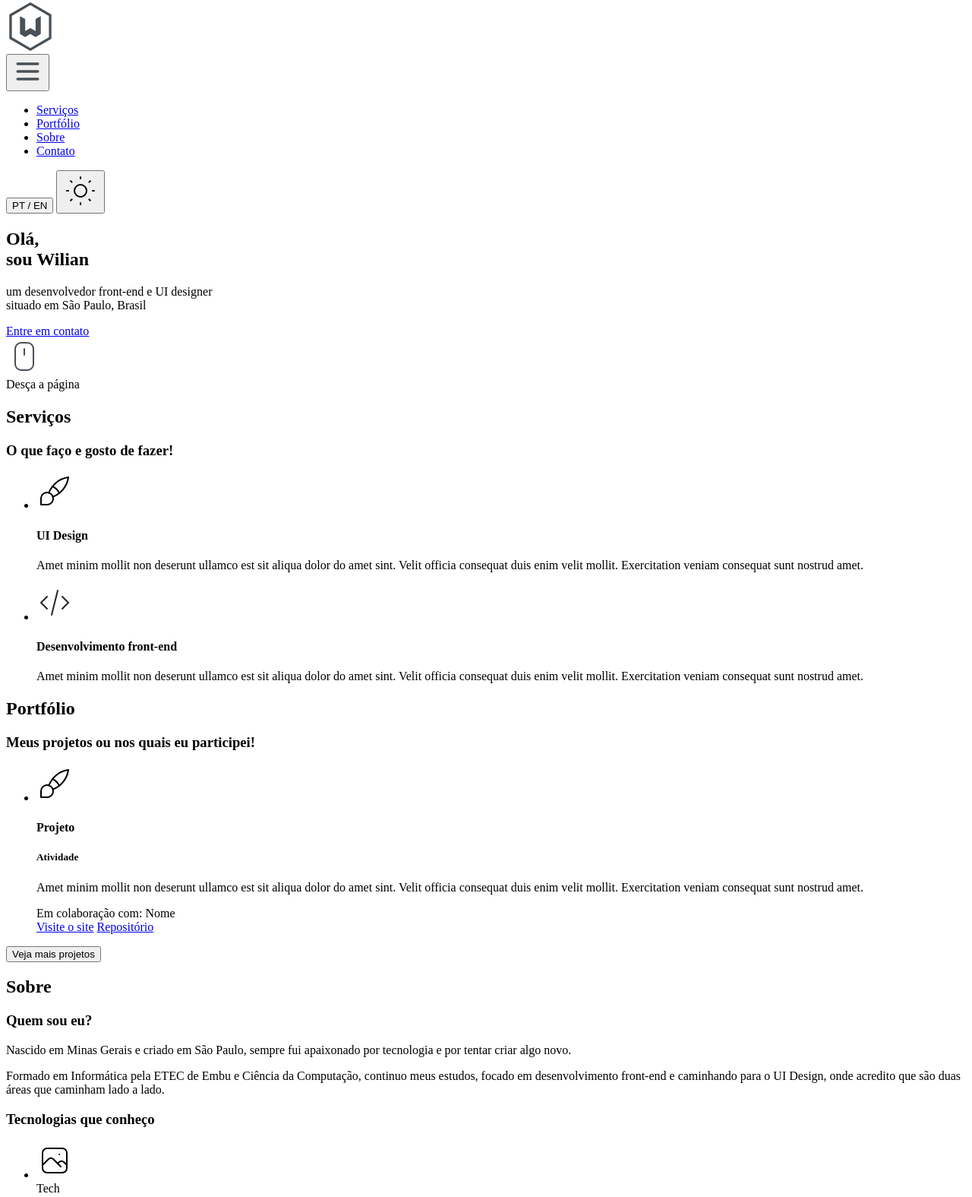
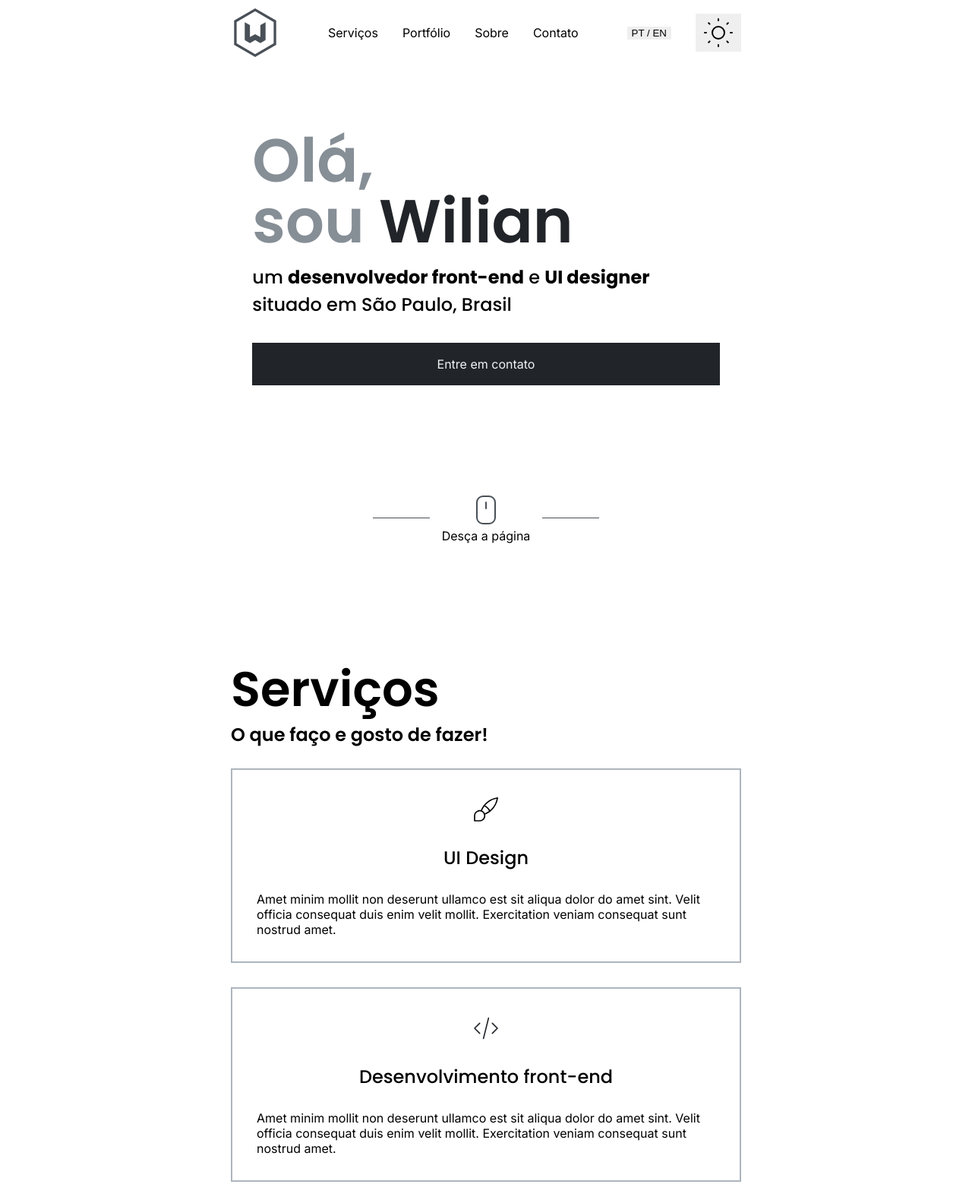
Before and after one commit to Wilian-N-Silva/portfolio, a plain HTML site: page index.html in a window 1280 px wide. Shown: the part 5-1580 px from the top of the page at 76% size. Drawn offline with Linux system fonts and the light colour scheme.

Commit message:
feat: Added some progress
Hero, services and portfolio sections are done

```diff
--- a/assets/style/scss/base/_reset.scss
+++ b/assets/style/scss/base/_reset.scss
@@ -3,6 +3,7 @@
 ::after {
     border-width: 0;
     border-style: solid;
+    box-sizing: border-box;
 }
 
 body {
--- a/assets/style/scss/base/_typography.scss
+++ b/assets/style/scss/base/_typography.scss
@@ -1,10 +1,3 @@
-/*
-font-family: 'Poppins';
-font-style: normal;
-font-weight: 600;
-font-size: 80px;
-line-height: 100%;
-/* or 80px */
 /*
 font-weight references:
 Thin                - 100
@@ -18,4 +11,63 @@ ExtraBold           - 800
 Black               - 900
 */
 
+/*
+    Font shorthand
+        font: font-style font-variant font-weight font-size/line-height font-family;
+*/
+
+$heading-1: 600 3rem/1 $font-family-poppins;
+$heading-2: 600 2rem/1 $font-family-poppins;
+
 $heading-1-lg: 600 5rem/1 $font-family-poppins;
+$heading-2-lg: 600 4rem/1 $font-family-poppins;
+
+$heading-3: 600 1.5rem/1 $font-family-poppins;
+$heading-4: 500 1.5rem/1 $font-family-poppins;
+$heading-5: 500 1.125rem/1 $font-family-poppins;
+
+$subtitle: 500 1rem/1.5 $font-family-poppins;
+$subtitle-lg: 500 1.5rem/1.5 $font-family-poppins;
+
+$body: 400 1rem/1.25 $font-family-inter;
+$body-sm: 400 .875rem/1 $font-family-inter;
+
+.heading-1 {
+    font: $heading-1;
+    margin-bottom: 1rem;
+}
+
+.heading-2 {
+    font: $heading-2;
+    margin-bottom: 1rem;
+}
+
+.heading-3 {
+    font: $heading-3;
+}
+
+.heading-4 {
+    font: $heading-4;
+}
+
+.heading-5 {
+    font: $heading-5;
+}
+
+.subtitle {
+    font: $subtitle;
+}
+
+@media screen and (min-width: $breakpoint-tablet) {
+    .heading-1 {
+        font: $heading-1-lg
+    }
+
+    .heading-2 {
+        font: $heading-2-lg
+    }
+
+    .subtitle {
+        font: $subtitle-lg;
+    }
+}
--- /dev/null
+++ b/assets/style/scss/components/_button.scss
@@ -0,0 +1,36 @@
+.button {
+    width: 100%;
+    text-align: center;
+    padding: 1rem 3rem;
+
+    background-color: $oc-gray-9;
+    border: 2px solid $oc-gray-9;
+    color: $oc-gray-1;
+    cursor: pointer;
+    transition: transform .3s, background-color .2s;
+
+    &:hover {
+        background-color: $oc-gray-8;
+        transform: scale(1.05);
+    }
+
+    &:active {
+        transform: scale(.95);
+    }
+
+    &.button-secondary {
+        background-color: transparent;
+        color: $oc-gray-9;
+        border: 2px solid $oc-gray-9;
+
+        &:hover {
+            background-color: $oc-gray-9;
+            color: $oc-gray-1;
+        }
+    }
+
+    @media screen and (min-width: $breakpoint-desktop) {
+        width: -moz-fit-content;
+        width: fit-content;
+    }
+}
--- a/assets/style/scss/layout/_hero.scss
+++ b/assets/style/scss/layout/_hero.scss
@@ -1,10 +1,68 @@
 #hero {
-    h1 {
-        font: $heading-1-lg;
-        color: $oc-gray-1;
+    display: flex;
+    align-items: center;
+    padding: 5rem 0;
+    height: calc(100vh - 6rem);
 
-        span {
-            color: $oc-gray-4;
+    .container {
+        position: relative;
+        display: flex;
+        flex-direction: column;
+        align-items: center;
+        height: 100%;
+        justify-content: space-between;
+
+        .content {
+            display: flex;
+            flex-direction: column;
+            align-items: center;
+
+            .texts {
+                margin-bottom: 2rem;
+
+                h1 {
+                    color: $oc-gray-6;
+
+                    span {
+                        color: $oc-gray-9;
+                    }
+                }
+
+                p {
+                    max-width: 40ch;
+                }
+            }
+        }
+
+        .scroll-down {
+            display: flex;
+
+
+            &-content {
+                position: relative;
+                display: flex;
+                align-items: center;
+                flex-direction: column;
+                padding: 0 1rem;
+
+                &::before,
+                &::after {
+                    position: absolute;
+                    content: "";
+                    width: 50%;
+                    height: 1px;
+                    background-color: $oc-gray-7;
+                    top: 50%;
+                }
+
+                &::before {
+                    right: 100%;
+                }
+
+                &::after {
+                    left: 100%;
+                }
+            }
         }
     }
 }
--- /dev/null
+++ b/assets/style/scss/layout/_portfolio.scss
@@ -0,0 +1,87 @@
+#portfolio {
+    display: flex;
+    align-items: center;
+    padding: 5rem 0;
+
+    & .container {
+        display: flex;
+        gap: 2rem;
+        flex-direction: column;
+
+        ul.list {
+            display: flex;
+            flex-direction: column;
+            gap: 2rem;
+
+            li {
+                // display: flex;
+                // flex-direction: column;
+                display: grid;
+                grid-template-columns: 1fr;
+                gap: 2rem;
+
+                & .preview {
+                    img {
+                        width: 100%;
+                    }
+                }
+
+                & .info {
+                    display: flex;
+                    flex-direction: column;
+                    justify-content: space-between;
+                    gap: 1rem;
+
+                    & .texts {
+                        display: flex;
+                        flex-direction: column;
+                        gap: 2rem;
+                        max-width: 73ch;
+
+                        & .title {
+                            & h4 {
+                                margin-bottom: 1rem;
+                            }
+                        }
+                    }
+
+                    & .links {
+                        display: flex;
+                        flex-direction: column;
+                        width: 100%;
+                        gap: 1rem;
+                    }
+                }
+            }
+        }
+    }
+
+    @media screen and (min-width: $breakpoint-tablet) {
+        .container {
+            ul.list {
+                li {
+                    & .info {
+                        & .links {
+                            flex-direction: row;
+
+                        }
+                    }
+                }
+            }
+        }
+    }
+
+    @media screen and (min-width: $breakpoint-desktop) {
+        .container {
+            gap: 4rem;
+
+            ul.list {
+                flex-direction: row;
+
+                li {
+                    grid-template-columns: 1fr 1fr;
+                }
+            }
+        }
+    }
+}
--- /dev/null
+++ b/assets/style/scss/layout/_services.scss
@@ -0,0 +1,47 @@
+#servicos {
+    display: flex;
+    align-items: center;
+    padding: 5rem 0;
+
+    .container {
+        display: flex;
+        gap: 2rem;
+        flex-direction: column;
+
+        ul.list {
+            display: flex;
+            flex-direction: column;
+            gap: 2rem;
+
+            li {
+                display: flex;
+                gap: 2rem;
+                flex-direction: column;
+                align-items: center;
+                width: 100%;
+                padding: 2rem;
+
+                border: 2px solid $oc-gray-5;
+
+                .icon {
+                    width: 2.5rem;
+                    height: 2.5rem;
+                }
+            }
+        }
+    }
+
+    @media screen and (min-width: $breakpoint-desktop) {
+        .container {
+            gap: 4rem;
+
+            ul.list {
+                flex-direction: row;
+
+                li {
+                    padding: 4rem;
+                }
+            }
+        }
+    }
+}
--- a/assets/style/scss/main.scss
+++ b/assets/style/scss/main.scss
@@ -8,9 +8,13 @@
 @import 'base/helpers';
 
 // COMPONENTS
+@import 'components/button';
 
 // LAYOUT
 @import 'layout/header';
+@import 'layout/hero';
+@import 'layout/services';
+@import 'layout/portfolio';
 
 // PAGES
 @import 'pages/index';
--- a/assets/style/scss/themes/_general.scss
+++ b/assets/style/scss/themes/_general.scss
@@ -0,0 +1,4 @@
+html,
+body {
+    font: $body;
+}
--- a/index.html
+++ b/index.html
@@ -2,6 +2,10 @@
 <html lang="pt-BR">
 
 <head>
+
+    <link rel="preconnect" href="https://fonts.googleapis.com">
+    <link rel="preconnect" href="https://fonts.gstatic.com" crossorigin>
+
     <meta charset='UTF-8'>
     <meta http-equiv='X-UA-Compatible' content='IE=edge'>
     <meta http-equiv="Content-Type" content="text/html; charset=utf-8">
@@ -28,7 +32,10 @@
     <meta property="twitter:description" content="">
     <meta property="twitter:image" content="">
 
-    <!-- <link rel='stylesheet' type='text/css' media='screen' href='assets/style/main.min.css'> -->
+    <link
+        href="https://fonts.googleapis.com/css2?family=Inter:wght@400;500;600;700&family=Poppins:wght@400;500;600;700&display=swap"
+        rel="stylesheet">
+    <link rel='stylesheet' type='text/css' media='screen' href='assets/style/main.min.css'>
 </head>
 
 <body>
@@ -55,33 +62,38 @@
         </nav>
     </header>
     <main>
-        <section class="hero">
+        <section id="hero">
             <div class="container">
+                <div class="content">
                     <div class="texts">
-                    <h1>Olá,</br>sou <span>Wilian<span></h1>
-                    <p>um desenvolvedor front-end e UI designer<br>situado em São Paulo, Brasil</p>
-                    <a href="#contato">Entre em contato</a>
+                        <h1 class="heading-1">Olá,</br>sou <span>Wilian<span></h1>
+                        <p class="subtitle">um <b>desenvolvedor front-end</b> e <b>UI designer</b> <wbr>situado em São Paulo, Brasil
+                        </p>
+                    </div>
+                    <a class="button" href="#contato">Entre em contato</a>
                 </div>
                 <div class="scroll-down">
+                    <div class="scroll-down-content">
                         <div class="icon">
                             <img src="./assets/icons/mouse.svg" alt="">
                         </div>
                         <span>Desça a página</span>
                     </div>
                 </div>
+            </div>
         </section>
         <section id="servicos">
             <div class="container">
                 <div class="title">
-                    <h2>Serviços</h2>
-                    <h3>O que faço e gosto de fazer!</h3>
+                    <h2 class="heading-2">Serviços</h2>
+                    <h3 class="heading-3">O que faço e gosto de fazer!</h3>
                 </div>
                 <ul class="list">
                     <li>
                         <div class="icon">
                             <img src="./assets/icons/brush.svg" alt="">
                         </div>
-                        <h4>UI Design</h4>
+                        <h4 class="heading-4">UI Design</h4>
                         <p>Amet minim mollit non deserunt ullamco est sit aliqua dolor do amet sint. Velit officia
                             consequat duis enim velit mollit. Exercitation veniam consequat sunt nostrud amet.</p>
                     </li>
@@ -89,7 +101,7 @@
                         <div class="icon">
                             <img src="./assets/icons/dev.svg" alt="">
                         </div>
-                        <h4>Desenvolvimento <wbr>front-end</h4>
+                        <h4 class="heading-4">Desenvolvimento <wbr>front-end</h4>
                         <p>Amet minim mollit non deserunt ullamco est sit aliqua dolor do amet sint. Velit officia
                             consequat duis enim velit mollit. Exercitation veniam consequat sunt nostrud amet.</p>
                     </li>
@@ -99,42 +111,44 @@
         <section id="portfolio">
             <div class="container">
                 <div class="title">
-                    <h2>Portfólio</h2>
-                    <h3>Meus projetos ou nos quais eu participei!</h3>
+                    <h2 class="heading-2">Portfólio</h2>
+                    <h3 class="heading-3">Meus projetos ou nos quais eu participei!</h3>
                 </div>
                 <ul class="list">
                     <li>
                         <div class="preview">
-                            <img src="./assets/icons/brush.svg" alt="">
+                            <img src="./assets/img/placeholder.png" alt="">
                         </div>
                         <div class="info">
                             <div class="texts">
+                                <div class="title">
                                     <h4>Projeto</h4>
                                     <h5>Atividade</h5>
+                                </div>
                                 <p>Amet minim mollit non deserunt ullamco est sit aliqua dolor do amet sint. Velit
                                     officia consequat duis enim velit mollit. Exercitation veniam consequat sunt nostrud
                                     amet.</p>
                                 <span>Em colaboração com: Nome</span>
                             </div>
-                            <a href="#" target="_blank" rel="noopener noreferrer">Visite o site</a>
-                            <a href="#" target="_blank" rel="noopener noreferrer">Repositório</a>
+                            <div class="links">
+                                <a class="button" href="#" target="_blank" rel="noopener noreferrer">Visite o site</a>
+                                <a class="button button-secondary" href="#" target="_blank"
+                                    rel="noopener noreferrer">Repositório</a>
+                            </div>
                         </div>
                     </li>
                 </ul>
-                <div class="load-more">
-                    <button>Veja mais projetos</button>
-                </div>
             </div>
         </section>
         <section id="sobre">
             <div class="container">
                 <div class="title">
-                    <h2>Sobre</h2>
+                    <h2 class="heading-2">Sobre</h2>
                 </div>
                 <div class="content">
                     <div class="content-column">
                         <div>
-                            <h3>Quem sou eu?</h3>
+                            <h3 class="heading-3">Quem sou eu?</h3>
                             <p>Nascido em Minas Gerais e criado em São Paulo, sempre fui apaixonado por tecnologia e por
                                 tentar criar algo novo.</p>
                             <p>Formado em Informática pela ETEC de Embu e Ciência da Computação, continuo meus estudos,
@@ -142,7 +156,7 @@
                                 duas áreas que caminham lado a lado.</p>
                         </div>
                         <div>
-                            <h3>Tecnologias que conheço</h3>
+                            <h3 class="heading-3">Tecnologias que conheço</h3>
                             <ul>
                                 <li>
                                     <div class="icon">
@@ -153,7 +167,7 @@
                             </ul>
                         </div>
                         <div>
-                            <h3>O que estou estudando</h3>
+                            <h3 class="heading-3">O que estou estudando</h3>
                             <ul>
                                 <li>
                                     <div class="icon">
@@ -164,7 +178,7 @@
                             </ul>
                         </div>
                         <div>
-                            <h3>Ferramentas que eu uso</h3>
+                            <h3 class="heading-3">Ferramentas que eu uso</h3>
                             <ul>
                                 <li>
                                     <div class="icon">
@@ -177,7 +191,7 @@
                     </div>
                     <div class="content-column">
                         <div>
-                            <h3>Minha tragetória nos estudos</h3>
+                            <h3 class="heading-3">Minha tragetória nos estudos</h3>
                             <ul>
                                 <li>
                                     <h4>Titulo</h4>
@@ -197,12 +211,12 @@
         <section id="contato">
             <div class="container">
                 <div class="title">
-                    <h2>Entre em contato</h2>
+                    <h2 class="heading-2">Entre em contato</h2>
                 </div>
                 <div class="content">
                     <div class="content-column">
                         <div class="texts">
-                            <h3>Vamos juntos criar o projeto dos seus sonhos</h3>
+                            <h3 class="heading-3">Vamos juntos criar o projeto dos seus sonhos</h3>
                         </div>
                         <div class="social">
                             <h4>Me encontre também em outras plataformas</h4>
```
Also changed, not shown: assets/style/scss/abstracts/_variables.scss (+0 -7 lines), assets/img/placeholder.png (added), assets/style/main.min.css, 2 other files. Lines whose indentation alone changed are shown as unchanged.
